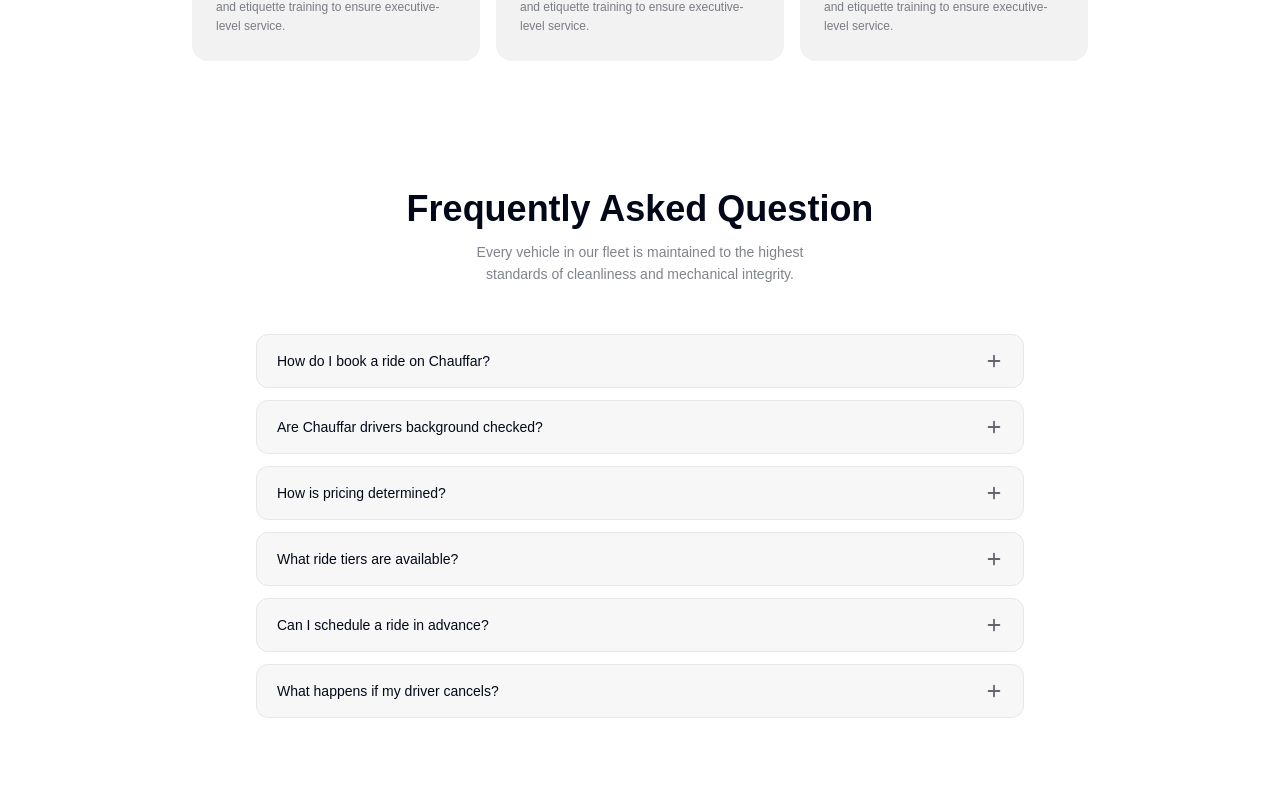
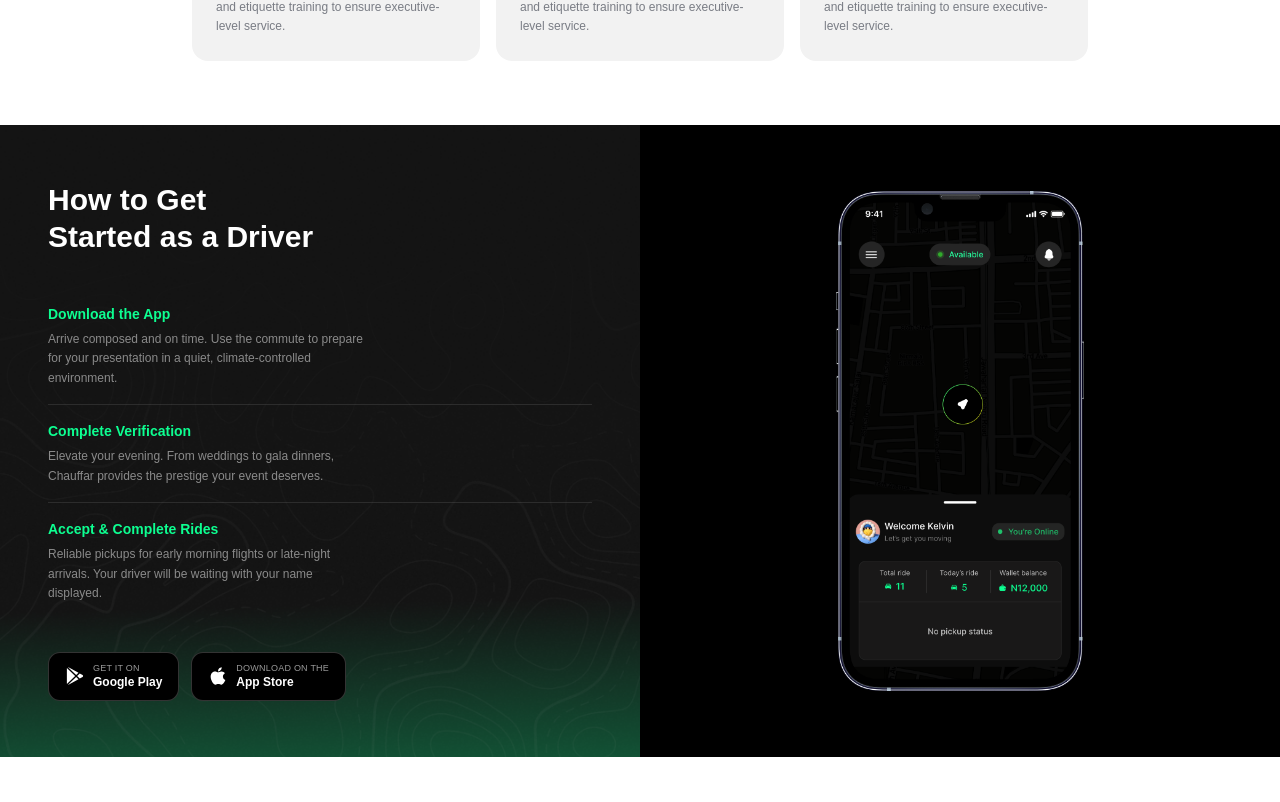
Before and after one commit to Caleboc1/chauffar-landing-page, a React (Vite) app: page /drivers in a window 1280 px wide. Shown: the part 1078-1880 px from the top of the page. Built offline with nearby package versions, Linux system fonts and the light colour scheme.

Commit message:
feat: complete drivers page

```diff
--- /dev/null
+++ b/src/components/drivers-page/DriverGetStarted.tsx
@@ -0,0 +1,96 @@
+import { FaApple } from "react-icons/fa"
+import { IoLogoGooglePlaystore } from "react-icons/io5"
+
+const steps = [
+    {
+        title: "Download the App",
+        description: "Arrive composed and on time. Use the commute to prepare for your presentation in a quiet, climate-controlled environment.",
+    },
+    {
+        title: "Complete Verification",
+        description: "Elevate your evening. From weddings to gala dinners, Chauffar provides the prestige your event deserves.",
+    },
+    {
+        title: "Accept & Complete Rides",
+        description: "Reliable pickups for early morning flights or late-night arrivals. Your driver will be waiting with your name displayed.",
+    },
+]
+
+function DriverGetStarted() {
+    return (
+        <section className="w-full">
+            <div className="flex flex-col md:flex-row min-h-145">
+
+                {/* Left — dark bg with pattern image */}
+                <div className="relative w-full md:w-1/2 flex flex-col justify-center px-8 sm:px-12 py-14 overflow-hidden">
+
+                    {/* Background pattern image */}
+                    <img
+                        src="/bannerbg2.png"
+                        alt=""
+                        className="absolute inset-0 w-full h-full object-cover object-center"
+                    />
+
+                    {/* Content */}
+                    <div className="relative z-10">
+
+                        {/* Heading */}
+                        <h2 className="text-2xl sm:text-3xl font-bold text-white leading-tight mb-8">
+                            How to Get<br />Started as a Driver
+                        </h2>
+
+                        {/* Steps */}
+                        <div className="flex flex-col">
+                            {steps.map((step, i) => (
+                                <div key={i}>
+                                    <div className="py-4">
+                                        <h3 className="text-[#0DFF91] text-sm font-semibold mb-1.5">
+                                            {step.title}
+                                        </h3>
+                                        <p className="text-white/50 text-xs leading-relaxed max-w-xs">
+                                            {step.description}
+                                        </p>
+                                    </div>
+                                    {i < steps.length - 1 && (
+                                        <hr className="border-white/10" />
+                                    )}
+                                </div>
+                            ))}
+                        </div>
+
+                        {/* App store buttons */}
+                        <div className="flex flex-row gap-3 mt-8">
+                            <button className="flex items-center gap-2 bg-black border border-white/20 rounded-xl px-4 py-2.5 hover:bg-white/10 transition-colors">
+                                <IoLogoGooglePlaystore size={20} className="text-white shrink-0" />
+                                <span className="flex flex-col text-left leading-tight">
+                                    <span className="text-[9px] text-white/60 uppercase tracking-wide">Get it on</span>
+                                    <span className="text-xs font-semibold text-white">Google Play</span>
+                                </span>
+                            </button>
+                            <button className="flex items-center gap-2 bg-black border border-white/20 rounded-xl px-4 py-2.5 hover:bg-white/10 transition-colors">
+                                <FaApple size={20} className="text-white shrink-0" />
+                                <span className="flex flex-col text-left leading-tight">
+                                    <span className="text-[9px] text-white/60 uppercase tracking-wide">Download on the</span>
+                                    <span className="text-xs font-semibold text-white">App Store</span>
+                                </span>
+                            </button>
+                        </div>
+
+                    </div>
+                </div>
+
+                {/* Right — black bg with phone image */}
+                <div className="relative w-full md:w-1/2 bg-black flex items-center justify-center px-8 py-14">
+                    <img
+                        src="/iPhone2.png"
+                        alt="Chauffar driver app"
+                        className="relative z-10 h-105 sm:h-125 w-auto object-contain"
+                    />
+                </div>
+
+            </div>
+        </section>
+    )
+}
+
+export default DriverGetStarted
--- a/src/pages/Drivers.tsx
+++ b/src/pages/Drivers.tsx
@@ -1,4 +1,5 @@
 import FAQ from "@/components/about-page/Faqs";
+import DriverGetStarted from "@/components/drivers-page/DriverGetStarted";
 import DriversHero from "@/components/drivers-page/Hero";
 import WhyDrivers from "@/components/drivers-page/WhyDrivers";
 import Footer from "@/components/Footer";
@@ -12,6 +13,7 @@
         <Navbar/>
         <DriversHero/>
         <WhyDrivers/>
+        <DriverGetStarted/>
         <FAQ/>
         <CTA/>
         <Footer/>
```
Also changed, not shown: public/bannerbg2.png (added), public/iPhone2.png (added).
